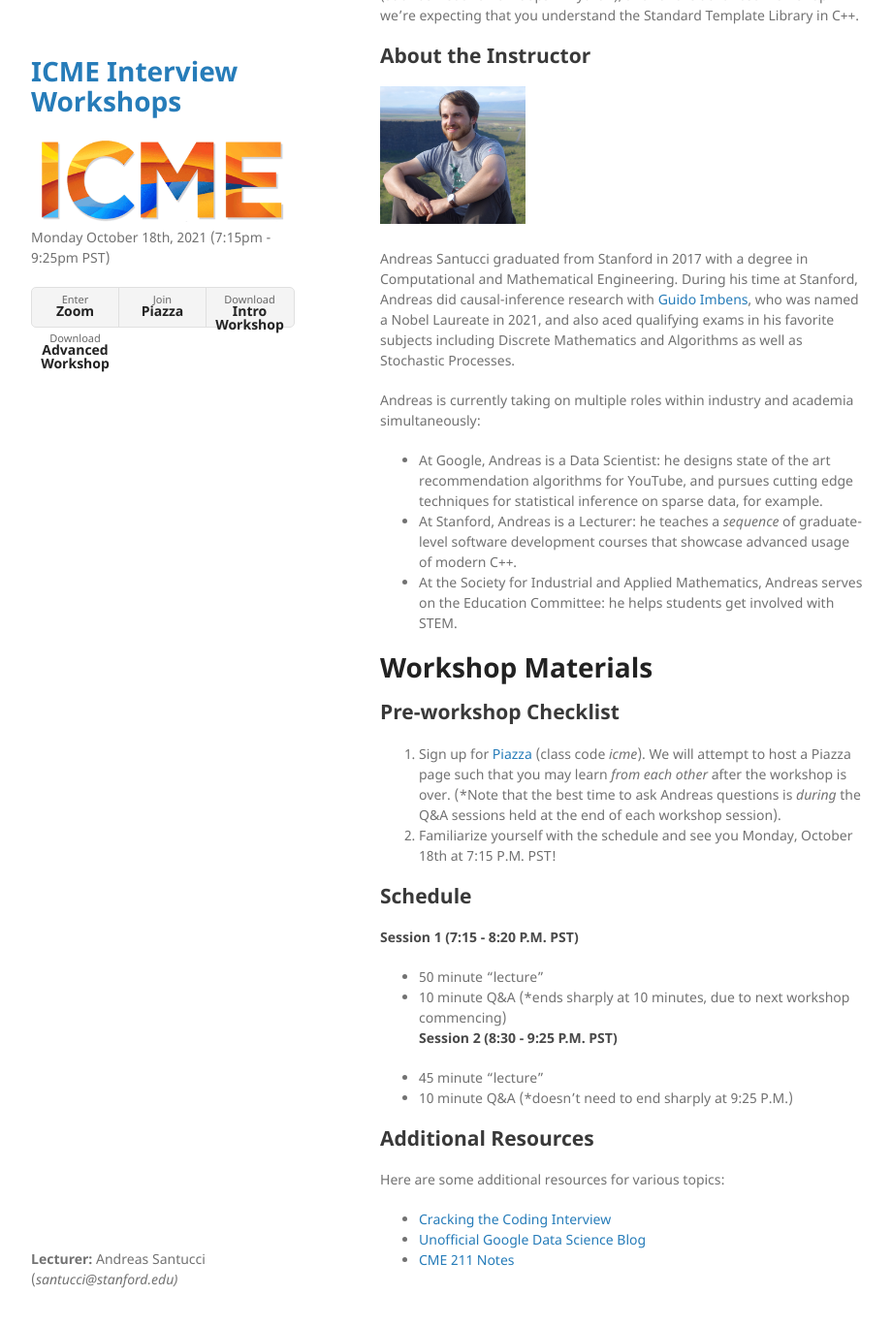
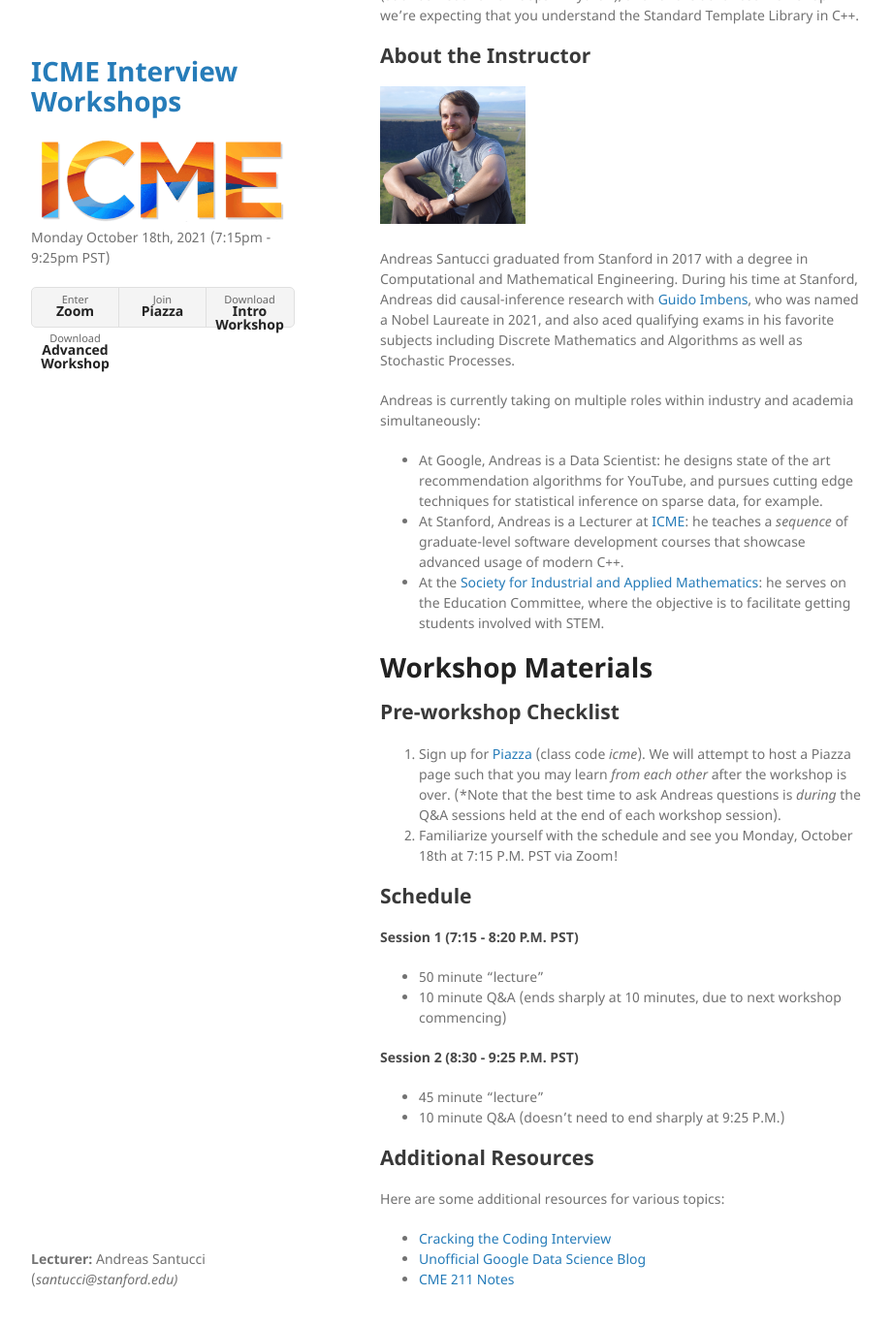
Before and after one commit to asantucci/interview-workshop, a Jekyll site: the page built from index.md, in a window 1280 px wide and 1400 px high, scrolled down 710 px. Shown: the top 1368 px of the window at 97% size, without its empty margins (178-1098 px from the left). Built offline with Jekyll 4.4.1, drawn with Linux system fonts in a browser that asks for light colours; our own code applies the rules of GitHub Pages for plain Markdown files.

```diff
--- a/index.md
+++ b/index.md
@@ -48,27 +48,30 @@ simultaneously:
   * At Google, Andreas is a Data Scientist: he designs state of the art
 recommendation algorithms for YouTube, and pursues cutting edge techniques for
 statistical inference on sparse data, for example.
-  * At Stanford, Andreas is a Lecturer: he teaches a *sequence* of
+  * At Stanford, Andreas is a Lecturer at [ICME](https://icme.stanford.edu/): he teaches a *sequence* of
 graduate-level software development courses that showcase advanced usage of
 modern C++.
-  * At the Society for Industrial and Applied Mathematics, Andreas serves on the
-Education Committee: he helps students get involved with STEM.
+  * At the
+  [Society for Industrial and Applied Mathematics](https://www.siam.org/): he   serves on the
+Education Committee, where the objective is to facilitate getting students
+involved with STEM.
 
 # Workshop Materials
 
 ## Pre-workshop Checklist
 
 1. Sign up for [Piazza](piazza.com/stanford/fall2021/icmeinterviewworkshops21) (class code *icme*). We will attempt to host a Piazza page such that you may learn *from each other* after the workshop is over. (*Note that the best time to ask Andreas questions is _during_ the Q&A sessions held at the end of each workshop session).
-2. Familiarize yourself with the schedule and see you Monday, October 18th at 7:15 P.M. PST!
+2. Familiarize yourself with the schedule and see you Monday, October 18th at 7:15 P.M. PST via Zoom!
 
 ## Schedule
 
 #### Session 1 (7:15 - 8:20 P.M. PST)
   - 50 minute "lecture"
-  - 10 minute Q&A (*ends sharply at 10 minutes, due to next workshop commencing)
+  - 10 minute Q&A (ends sharply at 10 minutes, due to next workshop commencing)
+
 #### Session 2 (8:30 - 9:25 P.M. PST)
   - 45 minute "lecture"
-  - 10 minute Q&A (*doesn't need to end sharply at 9:25 P.M.)
+  - 10 minute Q&A (doesn't need to end sharply at 9:25 P.M.)
 
 ## Additional Resources
 
```
Also changed, not shown: 6 other files.
